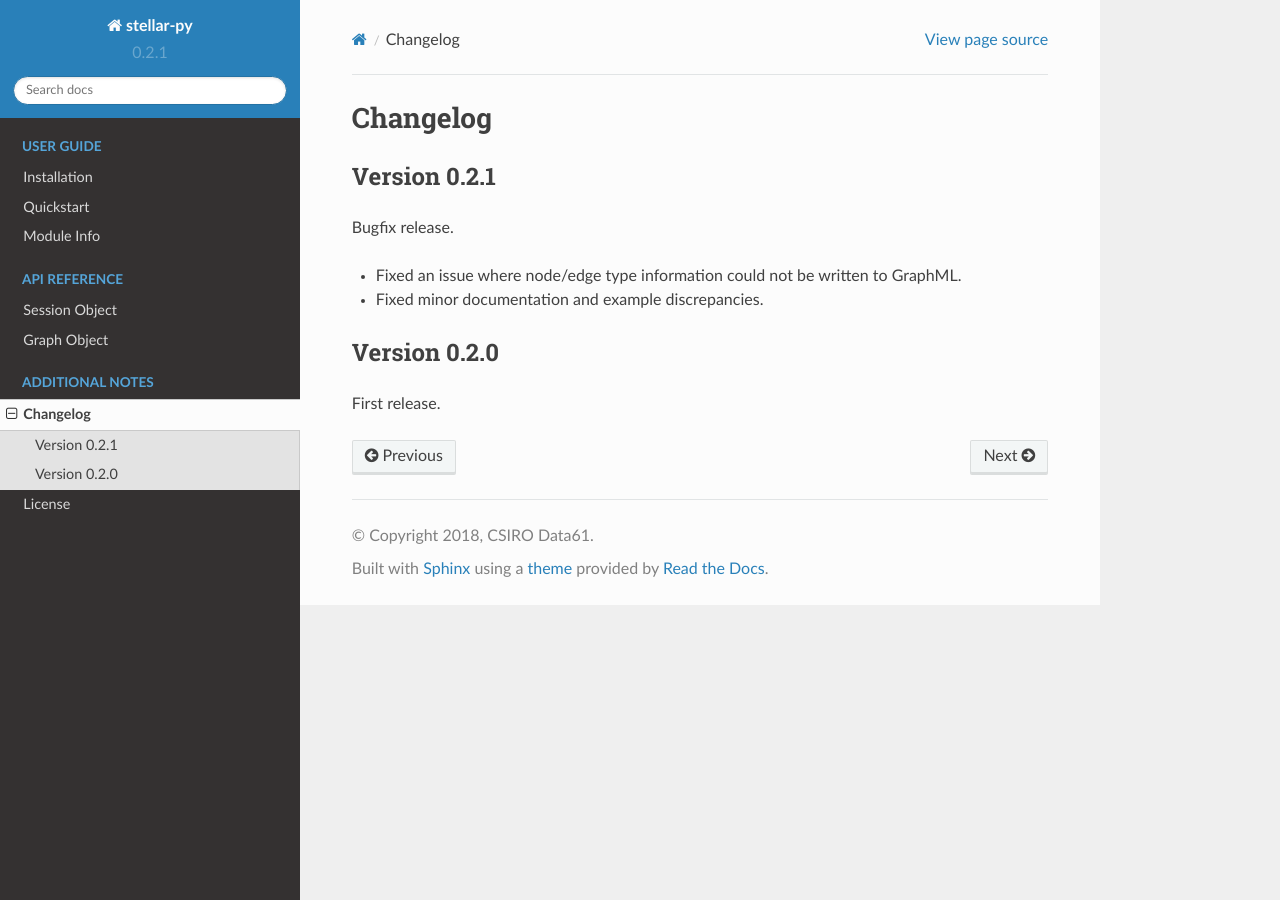
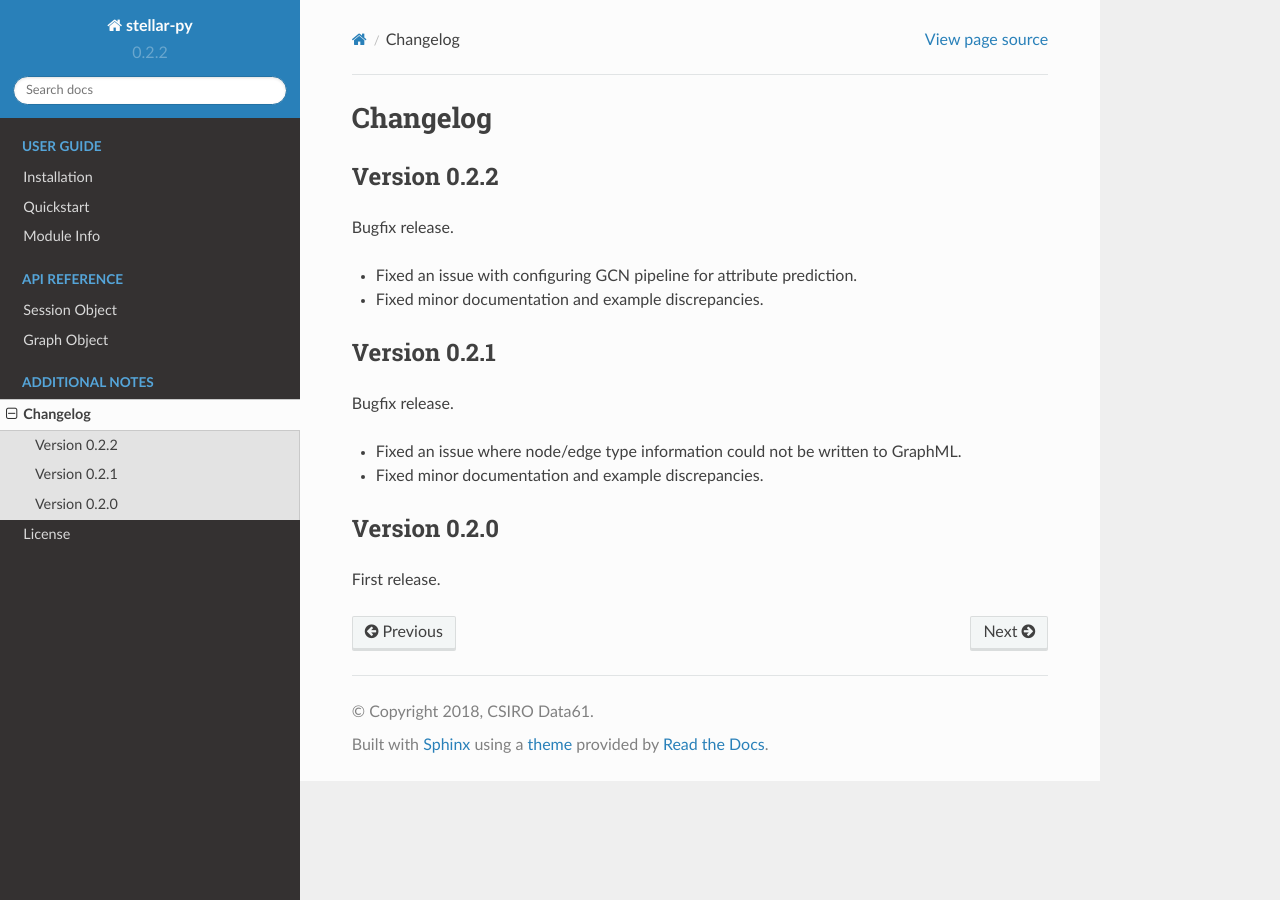
Before and after one commit to seanli3/stellar-py, a Sphinx documentation site: the page built from docs/source/changelog.rst, in a window 1280 px wide. Built offline with Sphinx 7.4.7 and the Read the Docs theme 2.0.0, drawn with Linux system fonts in a browser that asks for light colours.

Commit message:
Updated version and docs

```diff
--- a/docs/source/changelog.rst
+++ b/docs/source/changelog.rst
@@ -1,5 +1,13 @@
 Changelog
 *********
+
+Version 0.2.2
+=============
+
+Bugfix release.
+
+* Fixed an issue with configuring GCN pipeline for attribute prediction.
+* Fixed minor documentation and example discrepancies.
 
 Version 0.2.1
 =============
--- a/docs/source/conf.py
+++ b/docs/source/conf.py
@@ -24,9 +24,9 @@ copyright = '2018, CSIRO Data61'
 author = 'Kevin Jung'
 
 # The short X.Y version
-version = '0.2.1'
+version = '0.2.2'
 # The full version, including alpha/beta/rc tags
-release = '0.2.1'
+release = '0.2.2'
 
 
 # -- General configuration ---------------------------------------------------
--- a/setup.py
+++ b/setup.py
@@ -23,7 +23,7 @@ from setuptools import setup
 from setuptools import find_packages
 
 setup(name='stellar-py',
-      version='0.2.1',
+      version='0.2.2',
       description='Python client for the Stellar project',
       url='https://github.com/data61/stellar-py',
       author='Kevin Jung',
```
